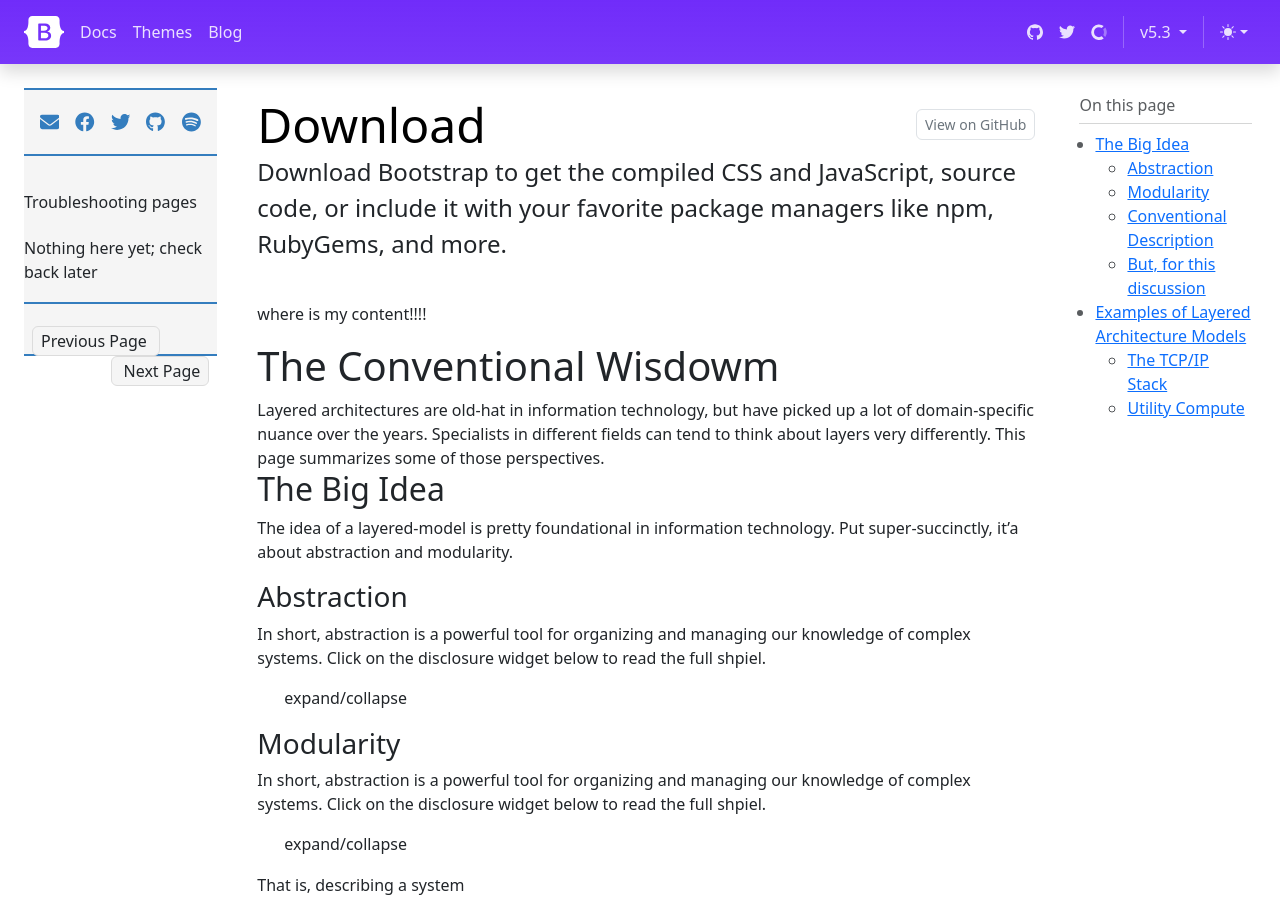
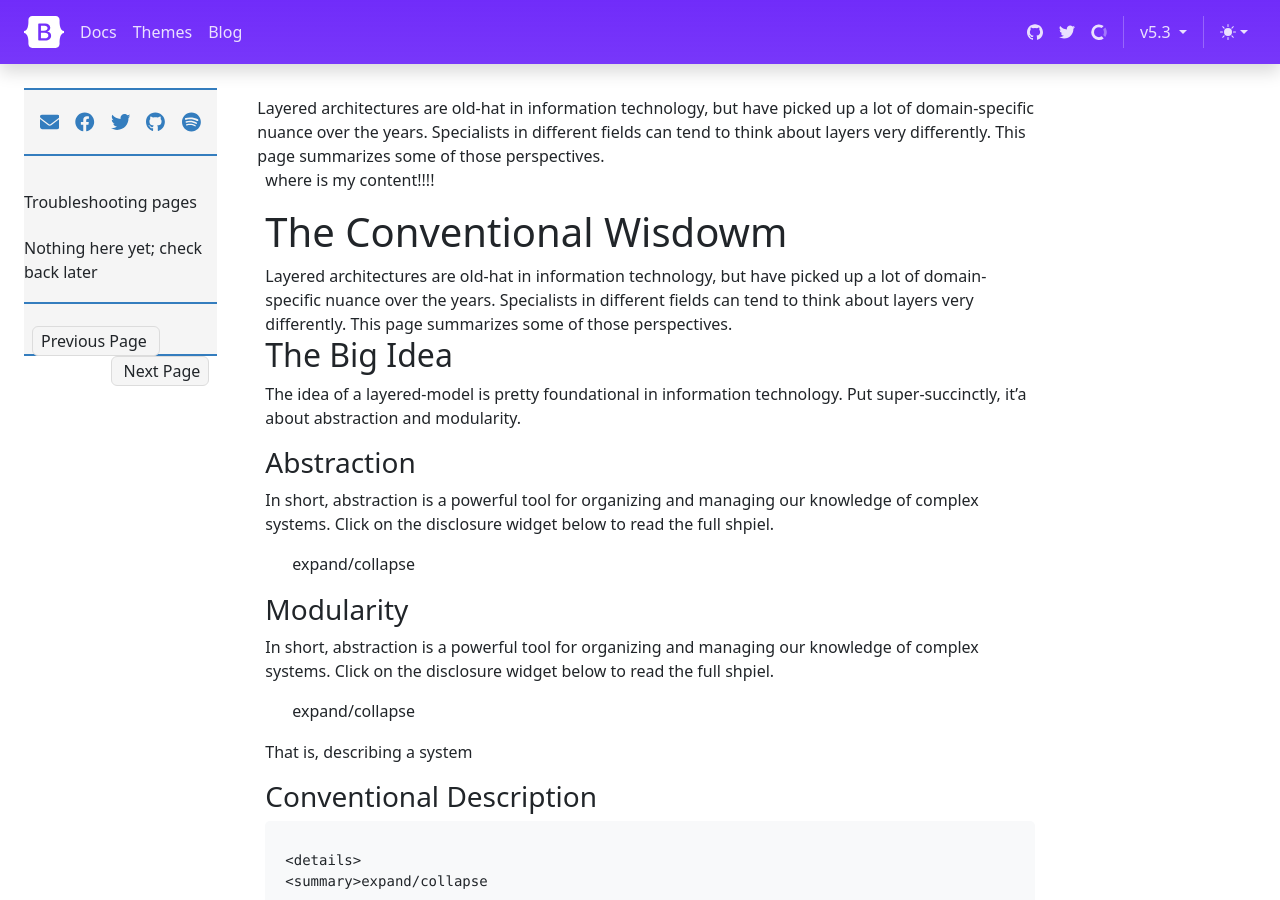
Before and after one commit to menckend/alpha, a Jekyll site: the page built from pages/2/1-capacity/capacity-ch20-p1-layers.md, in a window 1280 px wide and 900 px high. Built offline with Jekyll 4.4.1, drawn with Linux system fonts in a browser that asks for light colours; nearby versions of some CDN libraries; library files that are not in the unit come from our copies.

Commit message:
Update new-page-intro.html

```diff
--- a/_includes/new-page-intro.html
+++ b/_includes/new-page-intro.html
@@ -1,12 +1,9 @@
 <div class="bd-intro pt-2 ps-lg-2">
     <div class="d-md-flex flex-md-row-reverse align-items-center justify-content-between">
-      <div class="mb-3 mb-md-0 d-flex text-nowrap"><a class="btn btn-sm btn-bd-light rounded-2" href="https://github.com/twbs/bootstrap/blob/v5.3.2/site/content/docs/5.3/getting-started/download.md" title="View and edit this file on GitHub" target="_blank" rel="noopener">
-          View on GitHub
-        </a>
-      </div>
-      <h1 class="bd-title mb-0" id="content">Download</h1>
-    </div>
-    <p class="bd-lead">Download Bootstrap to get the compiled CSS and JavaScript, source code, or include it with your favorite package managers like npm, RubyGems, and more.</p>
+
+      {% if page.summary %}
+      <div class="summary">{{page.summary}}</div>
+     {% endif %}
 
 
   </div>
```
